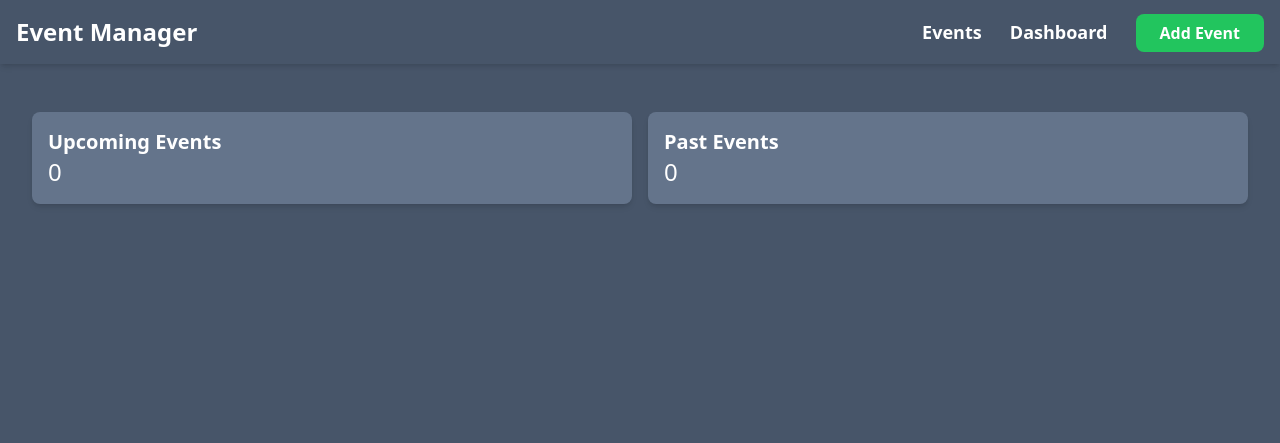
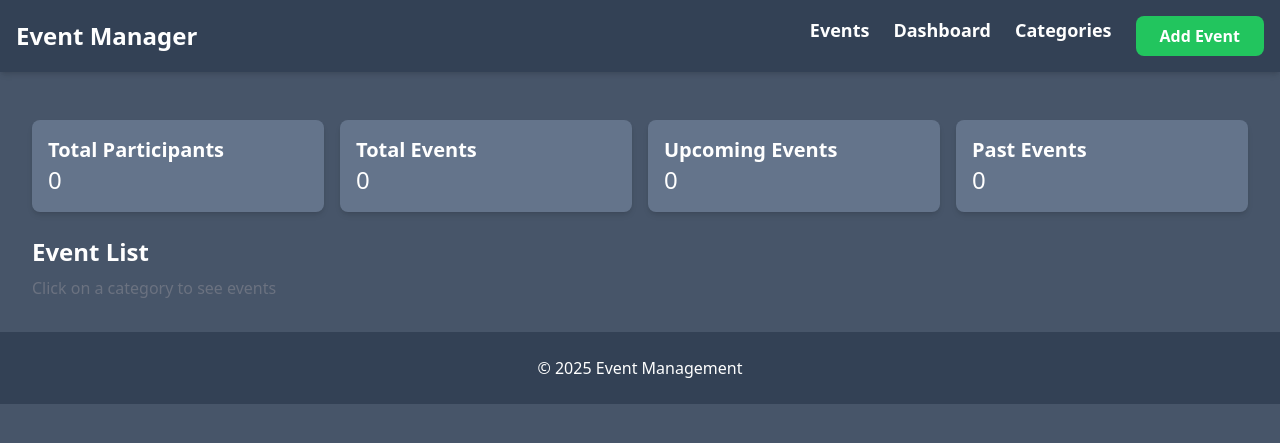
Before and after one commit to Belal294/Event_management, a Django app: page /events/dashboard/ in a window 1280 px wide. Shown: the top 443 px of the page. Run offline with Django 5.2, Linux system fonts and the light colour scheme; data that the repository does not hold is empty; some libraries are stand-ins or nearby versions.

Commit message:
final Project

```diff
--- a/events/templates/events/base.html
+++ b/events/templates/events/base.html
@@ -9,24 +9,48 @@
     <script src="https://cdn.tailwindcss.com"></script>
 </head>
 
-{% comment %} <body class="min-h-screen bg-cover bg-center bg-no-repeat" style="background-image: url({% static 'images/image.png' %});"> {% endcomment %}
 <body class="bg-slate-600">
-    <nav class="p-4 text-white shadow-md">
-        <div class="container mx-auto flex justify-between items-center">
+
+    <nav class="p-4 text-white shadow-md bg-slate-700">
+        <div class="container mx-auto flex justify-between items-center max-w-7xl">
+
             <a href="{% url 'event_list' %}" class="text-2xl font-bold">Event Manager</a>
-            <div class="space-x-6">
+
+            <button id="menu-btn" class="md:hidden text-white text-2xl focus:outline-none">
+                ☰
+            </button>
+
+            <div id="menu" class="hidden md:flex space-x-6">
                 <a href="{% url 'event_list' %}" class="font-bold text-lg hover:text-blue-300">Events</a>
                 <a href="{% url 'dashboard' %}" class="font-bold text-lg hover:text-blue-300">Dashboard</a>
+                <a href="{% url 'category_list' %}" class="font-bold text-lg hover:text-blue-300">Categories</a>
                 <a href="{% url 'event_create' %}" class="font-bold bg-green-500 text-white px-6 py-2 rounded-lg hover:bg-green-600 transition duration-200">Add Event</a>
             </div>
         </div>
+
+        <div id="mobile-menu" class="hidden md:hidden flex flex-col bg-slate-700 p-4 mt-2">
+            <a href="{% url 'event_list' %}" class="py-2 font-bold text-lg hover:text-blue-300">Events</a>
+            <a href="{% url 'dashboard' %}" class="py-2 font-bold text-lg hover:text-blue-300">Dashboard</a>
+            <a href="{% url 'category_list' %}" class="py-2 font-bold text-lg hover:text-blue-300">Categories</a>
+            <a href="{% url 'event_create' %}" class="py-2 font-bold bg-green-500 text-white px-6 py-2 rounded-lg hover:bg-green-600 transition duration-200 text-center">Add Event</a>
+        </div>
     </nav>
 
-    <div class="container mx-auto p-8">
+    <div class="container mx-auto p-8 max-w-7xl">
         {% block content %}
         {% endblock %}
     </div>
 
+    <footer class="text-center text-white py-6 bg-slate-700">
+        <p>&copy; 2025 Event Management</p>
+    </footer>
+
+    <script>
+        document.getElementById("menu-btn").addEventListener("click", function () {
+            let mobileMenu = document.getElementById("mobile-menu");
+            mobileMenu.classList.toggle("hidden");
+        });
+    </script>
 </body>
 
 </html>
--- a/events/templates/events/dashboard.html
+++ b/events/templates/events/dashboard.html
@@ -4,8 +4,28 @@
 
 
 {% block content %}
+<script>
+    document.addEventListener("DOMContentLoaded", function () {
+        fetchEventStatistics();
+    });
 
-<script>
+    function fetchEventStatistics() {
+        fetch("/events/stats/")
+            .then(response => {
+                if (!response.ok) {
+                    throw new Error("Network response was not ok");
+                }
+                return response.json();
+            })
+            .then(data => {
+                document.getElementById("total-events").innerText = data.total_events || 0;
+                document.getElementById("total-participants").innerText = data.total_participants || 0;
+                document.getElementById("upcoming-events").innerText = data.upcoming_events || 0;
+                document.getElementById("past-events").innerText = data.past_events || 0;
+            })
+            .catch(error => console.error("Error fetching statistics:", error));
+    }
+
     function showEvents(type) {
         fetch(`/events/filter/${type}/`)
             .then(response => response.json())
@@ -13,11 +33,12 @@
                 let eventList = document.getElementById("event-list");
                 eventList.innerHTML = "";
 
-                if (data.events.length === 0) {
+                if (!data.events || data.events.length === 0) {
                     eventList.innerHTML = "<li class='text-gray-500'>No events found.</li>";
                 } else {
                     data.events.forEach(event => {
                         let li = document.createElement("li");
+                        li.className = "p-3 bg-gray-700 rounded-lg shadow-md text-white";
                         li.innerText = `${event.name} (${event.date})`;
                         eventList.appendChild(li);
                     });
@@ -25,22 +46,54 @@
             })
             .catch(error => console.error("Error fetching events:", error));
     }
+
+    function showStatistics() {
+        fetch("/events/stats/")
+            .then(response => response.json())
+            .then(data => {
+                document.getElementById("total-participants").innerText = data.total_participants || 0;
+            })
+            .catch(error => console.error("Error fetching statistics:", error));
+    }
+
+
 </script>
 
-<div class="grid grid-cols-2 gap-4 mt-4 ">
-    <div class="p-4 bg-slate-500 shadow-md rounded-lg cursor-pointer transition transform hover:scale-105" onclick="showEvents('upcoming')">
+<div class="grid grid-cols-2 md:grid-cols-4 gap-4 mt-4">
+
+    <div class="p-4 bg-slate-500 shadow-md rounded-lg cursor-pointer transition transform hover:scale-105"
+        onclick="showStatistics()">
+        <h2 class="text-xl font-bold text-white">Total Participants</h2>
+        <p id="total-participants" class="text-2xl text-white">0</p>
+    </div>
+
+    <div class="p-4 bg-slate-500 shadow-md rounded-lg cursor-pointer transition transform hover:scale-105"
+        onclick="showEvents('all')">
+        <h2 class="text-xl font-bold text-white">Total Events</h2>
+        <p id="total-events" class="text-2xl text-white">0</p>
+    </div>
+
+    <div class="p-4 bg-slate-500 shadow-md rounded-lg cursor-pointer transition transform hover:scale-105"
+        onclick="showEvents('upcoming')">
         <h2 class="text-xl font-bold text-white">Upcoming Events</h2>
-        <p class="text-2xl text-white">{{ upcoming_events }}</p>
+        <p id="upcoming-events" class="text-2xl text-white">0</p>
     </div>
-    <div class="p-4 bg-slate-500 shadow-md rounded-lg cursor-pointer transition transform hover:scale-105" onclick="showEvents('past')">
+
+    <div class="p-4 bg-slate-500 shadow-md rounded-lg cursor-pointer transition transform hover:scale-105"
+        onclick="showEvents('past')">
         <h2 class="text-xl font-bold text-white">Past Events</h2>
-        <p class=" text-2xl text-white">{{ past_events }}</p>
+        <p id="past-events" class="text-2xl text-white">0</p>
     </div>
 </div>
 
+<div class="mt-6">
+    <h2 class="text-2xl font-bold text-white">Event List</h2>
+    <ul id="event-list" class="mt-2 space-y-2">
+        <li class="text-gray-500">Click on a category to see events</li>
+    </ul>
+</div>
 
-<ul id="event-list" class="list-disc ml-6 mt-4 text-white">
 
-</ul>
+
 
 {% endblock %}
--- a/events/urls.py
+++ b/events/urls.py
@@ -1,5 +1,6 @@
 from django.urls import path
-from .views import event_list, event_create, event_delete, event_update, event_detail, filter_events, upcoming_events,search_events, category_create, category_list, category_update, category_delete
+from .views import event_list, event_create, event_update,event_delete,event_detail,dashboard,filter_events,search_events,event_statistics,category_list,category_create,category_update,category_delete, event_stats
+
 from . import views
 
 urlpatterns = [
@@ -7,13 +8,15 @@ urlpatterns = [
     path('create/', event_create, name='event_create'),
     path('<int:pk>/edit/', event_update, name='event_update'),
     path('<int:pk>/delete/', event_delete, name='event_delete'),
-    path('dashboard/', views.dashboard, name='dashboard'),
     path('<int:pk>/', event_detail, name='event_detail'),
+    path('dashboard/', dashboard, name='dashboard'),
     path('filter/<str:event_type>/', filter_events, name='filter_events'),
-    path('filter/upcoming/', upcoming_events, name='upcoming_events'),
     path('search/', search_events, name='search_events'),
+    path('statistics/', event_statistics, name='event_statistics'),
     path('categories/', category_list, name='category_list'),
     path('categories/new/', category_create, name='category_create'),
     path('categories/<int:pk>/edit/', category_update, name='category_update'),
     path('categories/<int:pk>/delete/', category_delete, name='category_delete'),
+    path('stats/', event_stats, name='event_stats'),
+
 ]
--- a/events/views.py
+++ b/events/views.py
@@ -1,11 +1,10 @@
 from django.shortcuts import render, get_object_or_404, redirect
+from django.http import JsonResponse
+from django.utils.timezone import now
+from django.db.models import Count
+from datetime import date
 from .models import Event, Participant, Category
-from .forms import EventForm, ParticipantForm, CategoryForm
-from django.db.models import Count
-from django.utils.timezone import now
-from django.http import JsonResponse
-from datetime import datetime
-
+from .forms import EventForm, CategoryForm
 
 def event_list(request):
     category_id = request.GET.get('category')
@@ -15,42 +14,28 @@ def event_list(request):
 
     if category_id:
         events = events.filter(category_id=category_id)
-
     if start_date and end_date:
         events = events.filter(date__range=[start_date, end_date])
 
-    total_participants = Event.objects.aggregate(total=Count('participants'))['total']
-
     return render(request, 'events/event_list.html', {
         'events': events,
-        'total_participants': total_participants
+        'total_participants': Participant.objects.count()
     })
 
-
 def event_create(request):
-   if request.method == "POST":
-        form = EventForm(request.POST)
-        if form.is_valid():
-            form.save()
-            return redirect('event_list')
-   else:
-        form = EventForm()
-
-   return render(request, 'events/event_form.html', {'form': form})
-
+    form = EventForm(request.POST or None)
+    if form.is_valid():
+        form.save()
+        return redirect('event_list')
+    return render(request, 'events/event_form.html', {'form': form})
 
 def event_update(request, pk):
     event = get_object_or_404(Event, pk=pk)
-    if request.method == "POST":
-        form = EventForm(request.POST, instance=event)
-        if form.is_valid():
-            form.save()
-            return redirect('event_list')
-    else:
-        form = EventForm(instance=event)
-
+    form = EventForm(request.POST or None, instance=event)
+    if form.is_valid():
+        form.save()
+        return redirect('event_list')
     return render(request, 'events/event_form.html', {'form': form})
-
 
 def event_delete(request, pk):
     event = get_object_or_404(Event, pk=pk)
@@ -59,96 +44,56 @@ def event_delete(request, pk):
         return redirect('event_list')
     return render(request, 'events/event_confirm_delete.html', {'event': event})
 
-def dashboard(request):
-    total_participants = Participant.objects.count()
-    total_events = Event.objects.count()
-    upcoming_events = Event.objects.filter(date__gte=now().date()).count()
-    past_events = Event.objects.filter(date__lt=now().date()).count()
-    todays_events = Event.objects.filter(date=now().date())
-
-
-    context = {
-        'total_participants': total_participants,
-        'total_events': total_events,
-        'upcoming_events': upcoming_events,
-        'past_events': past_events,
-        'todays_events': todays_events,
-    }
-
-    return render(request, 'events/dashboard.html', context)
-
-
-
 def event_detail(request, pk):
     event = get_object_or_404(Event, pk=pk)
     return render(request, 'events/event_detail.html', {'event': event})
 
-
-
 def filter_events(request, event_type):
-    if event_type == "upcoming":
-        events = Event.objects.filter(date__gte=now()).order_by("date")
-    elif event_type == "past":
-        events = Event.objects.filter(date__lt=now()).order_by("-date")
-    else:
-        return JsonResponse({"error": "Invalid event type"}, status=400)
-
+    filters = {
+        "upcoming": Event.objects.filter(date__gte=date.today()),
+        "past": Event.objects.filter(date__lt=date.today())
+    }
+    events = filters.get(event_type, Event.objects.all())
     event_list = [{"name": event.name, "date": event.date.strftime("%Y-%m-%d")} for event in events]
     return JsonResponse({"events": event_list})
 
+def dashboard(request):
+    return render(request, 'events/dashboard.html', {
+        'total_participants': Participant.objects.count(),
+        'total_events': Event.objects.count(),
+        'upcoming_events': Event.objects.filter(date__gte=now().date()).count(),
+        'past_events': Event.objects.filter(date__lt=now().date()).count(),
+        'todays_events': Event.objects.filter(date=now().date()),
+    })
 
-def upcoming_events(request):
-    today = datetime.today().date()
-    events = Event.objects.filter(date__gte=today)
-    return render(request, 'events/upcoming_events.html', {'events': events})
-
-
-
-
+def event_statistics(request):
+    return JsonResponse({
+        "total_events": Event.objects.count(),
+        "total_participants": Participant.objects.count()
+    })
 
 def search_events(request):
     query = request.GET.get('q', '')
-    events = Event.objects.filter(
-        name__icontains=query
-    ) | Event.objects.filter(
-        location__icontains=query
-    )
-
+    events = Event.objects.filter(name__icontains=query) | Event.objects.filter(location__icontains=query)
     return render(request, 'events/event_list.html', {'events': events, 'query': query})
 
-
+def category_list(request):
+    return render(request, 'events/category_list.html', {'categories': Category.objects.all()})
 
 def category_create(request):
-    if request.method == "POST":
-        form = CategoryForm(request.POST)
-        if form.is_valid():
-            form.save()
-            return redirect('category_list')
-    else:
-        form = CategoryForm()
+    form = CategoryForm(request.POST or None)
+    if form.is_valid():
+        form.save()
+        return redirect('category_list')
     return render(request, 'events/category_form.html', {'form': form})
-
-
-
-def category_list(request):
-    categories = Category.objects.all()
-    return render(request, 'events/category_list.html', {'categories': categories})
-
-
-
 
 def category_update(request, pk):
     category = get_object_or_404(Category, pk=pk)
-    if request.method == "POST":
-        form = CategoryForm(request.POST, instance=category)
-        if form.is_valid():
-            form.save()
-            return redirect('category_list')
-    else:
-        form = CategoryForm(instance=category)
+    form = CategoryForm(request.POST or None, instance=category)
+    if form.is_valid():
+        form.save()
+        return redirect('category_list')
     return render(request, 'events/category_form.html', {'form': form})
-
-
 
 def category_delete(request, pk):
     category = get_object_or_404(Category, pk=pk)
@@ -156,3 +101,37 @@ def category_delete(request, pk):
         category.delete()
         return redirect('category_list')
     return render(request, 'events/category_confirm_delete.html', {'category': category})
+
+
+
+
+from django.http import JsonResponse
+from .models import Event, Participant
+from datetime import date
+
+# Fetch event statistics
+def event_stats(request):
+    total_events = Event.objects.count()
+    total_participants = Participant.objects.count()
+    upcoming_events = Event.objects.filter(date__gte=date.today()).count()
+    past_events = Event.objects.filter(date__lt=date.today()).count()
+
+    return JsonResponse({
+        "total_events": total_events,
+        "total_participants": total_participants,
+        "upcoming_events": upcoming_events,
+        "past_events": past_events
+    })
+
+
+
+def filter_events(request, event_type):
+    if event_type == "upcoming":
+        events = Event.objects.filter(date__gte=date.today())
+    elif event_type == "past":
+        events = Event.objects.filter(date__lt=date.today())
+    else:
+        events = Event.objects.all()
+
+    event_list = [{"name": event.name, "date": event.date.strftime("%Y-%m-%d")} for event in events]
+    return JsonResponse({"events": event_list})
```
Also changed, not shown: events/forms.py (+23 -1 lines), events/models.py (+4 -6 lines), events/templates/events/category_confirm_delete.html (+18 -7 lines), events/templates/events/category_form.html (+35 -7 lines), events/templates/events/category_list.html (+20 -11 lines), events/templates/events/event.js (deleted, +0 -22 lines), events/migrations/0002_remove_participant_events_alter_category_description_and_more.py (added).
